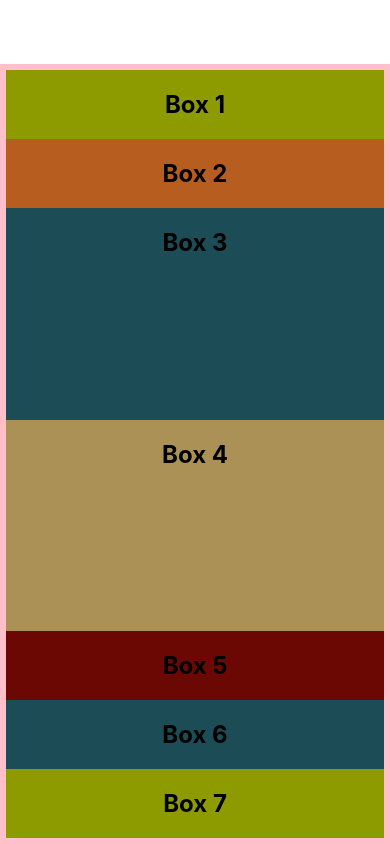
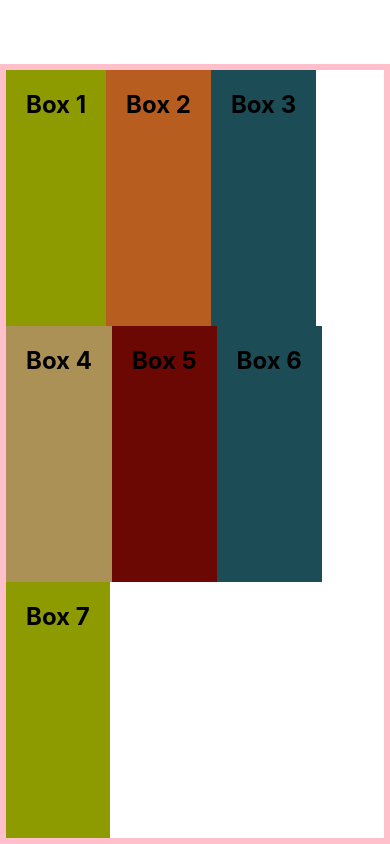
Before and after one commit to raartist/react-native-topics, a React Native app: screen / in a window 390 px wide. Built offline with nearby package versions, Linux system fonts and the light colour scheme.

Commit message:
flex wrap

```diff
--- a/App.js
+++ b/App.js
@@ -3,7 +3,7 @@ import Box from "./components/Box";
 
 /*/last property will take advantage of style in the styling array}*/
 
-// 27 - Flex-flexBasis
+// 32 - Flex-flexWrap
 
 // box shadow like box shadow object can only be applicable for ios devices not on android
 // to do box shadow on android devices we need to use android elevate api
@@ -13,8 +13,8 @@ export default function App() {
     <View style={styles.container}>
       <Box style={{ backgroundColor: "#8e9b00" }}>Box 1</Box>
       <Box style={{ backgroundColor: "#b65d1f"}}>Box 2</Box>
-      <Box style={{ backgroundColor: "#1c4c56",flexBasis:130,flex:1}}>Box 3</Box>
-      <Box style={{ backgroundColor: "#ab9156",flex:1}}>Box 4</Box>
+      <Box style={{ backgroundColor: "#1c4c56"}}>Box 3</Box>
+      <Box style={{ backgroundColor: "#ab9156"}}>Box 4</Box>
       <Box style={{ backgroundColor: "#6b0803"}}>Box 5</Box>
       <Box style={{ backgroundColor: "#1c4c56" }}>Box 6</Box>
       <Box style={{ backgroundColor: "#8e9b00" }}>Box 7</Box>
@@ -25,8 +25,11 @@ export default function App() {
 const styles = StyleSheet.create({
   container: {
     marginTop: 64,
+    height:300,
     borderWidth: 6,
     borderColor: "pink",
-    flex: 1,
+    flexWrap:"wrap",
+    flexDirection:"row",
+    flex:1
   },
 });
```
